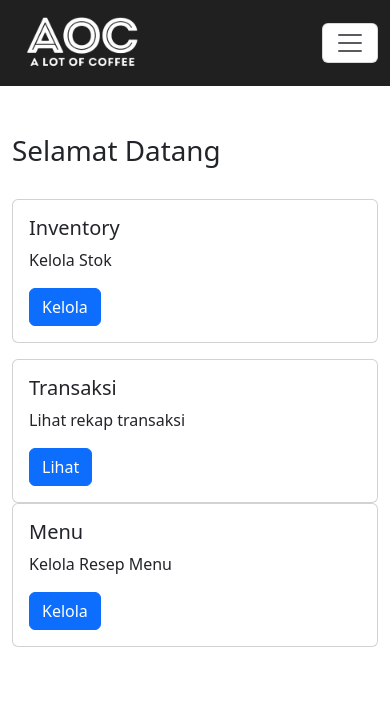
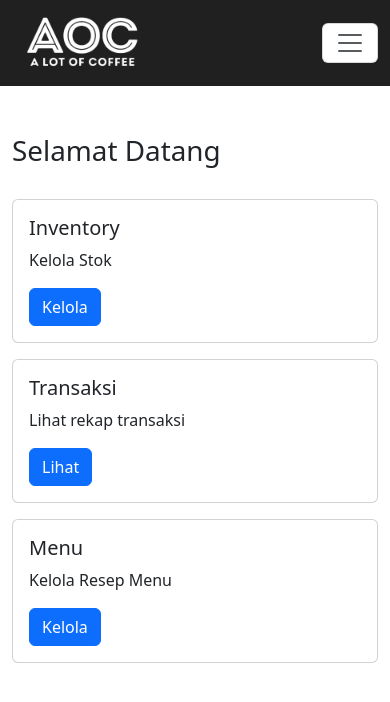
Before and after one commit to adzibilal/stock-app-aoc, a Vue app: page / in a window 390 px wide. Shown: the top 702 px of the page. Built offline with nearby package versions, Linux system fonts and the light colour scheme; no server answers; the database is empty.

Commit message:
perubahan menu home

```diff
--- a/src/views/HomeView.vue
+++ b/src/views/HomeView.vue
@@ -29,7 +29,7 @@
           </div>
         </div>
       </div>
-      <div class="col-sm-4">
+      <div class="col-sm-4 mb-3 mb-sm-0">
         <div class="card">
           <div class="card-body">
             <h5 class="card-title">Transaksi</h5>
@@ -38,7 +38,7 @@
           </div>
         </div>
       </div>
-      <div class="col-sm-4">
+      <div class="col-sm-4 mb-3 mb-sm-0">
         <div class="card">
           <div class="card-body">
             <h5 class="card-title">Menu</h5>
```
